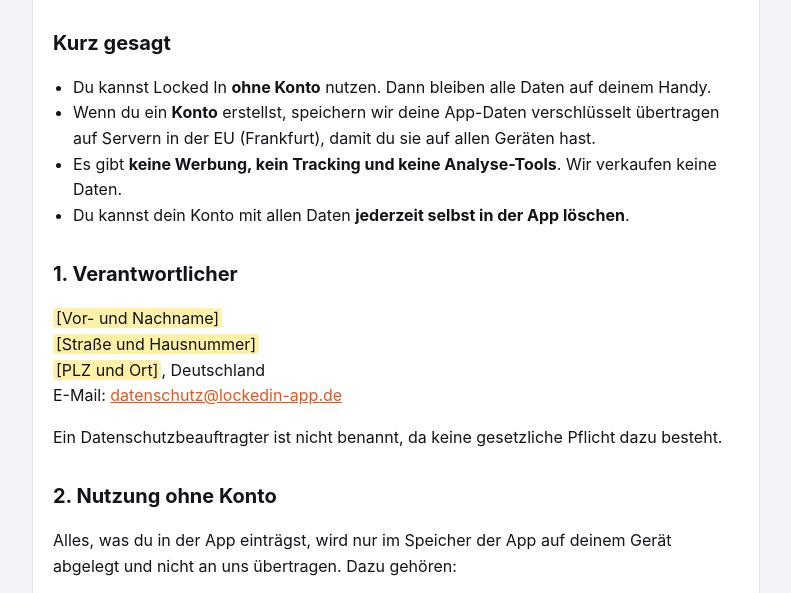
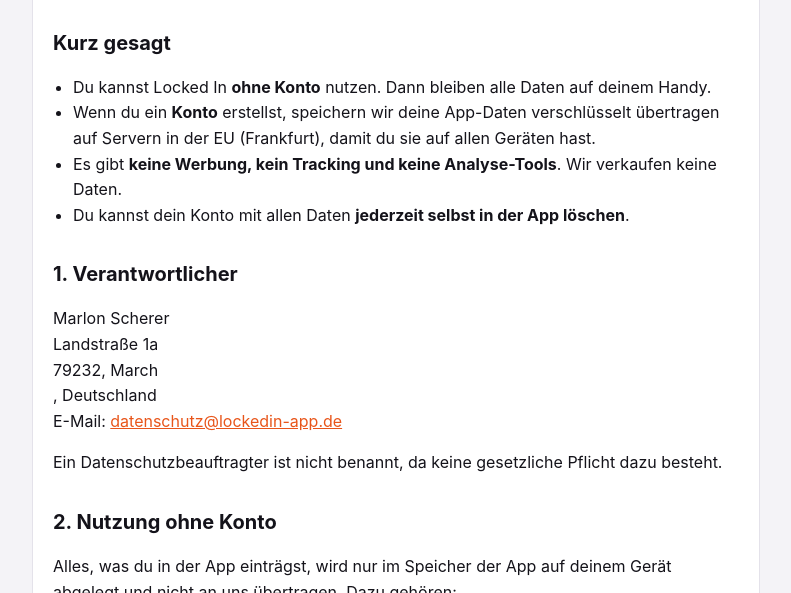
Before and after one commit to lockedinappgit/website, a plain HTML site: page datenschutz/index.html in a window 1280 px wide. Shown: the part 191-784 px from the top of the page, without its empty margins (244-1035 px from the left). Drawn offline with Linux system fonts and the light colour scheme.

Commit message:
Update responsible person's contact information

```diff
--- a/datenschutz/index.html
+++ b/datenschutz/index.html
@@ -24,9 +24,10 @@
 
   <h2>1. Verantwortlicher</h2>
   <p>
-    <mark>[Vor- und Nachname]</mark><br>
-    <mark>[Straße und Hausnummer]</mark><br>
-    <mark>[PLZ und Ort]</mark>, Deutschland<br>
+    Marlon Scherer<br>
+ Landstraße 1a<br>
+79232, March<br>
+, Deutschland<br>
     E-Mail: <a href="mailto:datenschutz@lockedin-app.de">datenschutz@lockedin-app.de</a>
   </p>
   <p>Ein Datenschutzbeauftragter ist nicht benannt, da keine gesetzliche Pflicht dazu besteht.</p>
```
